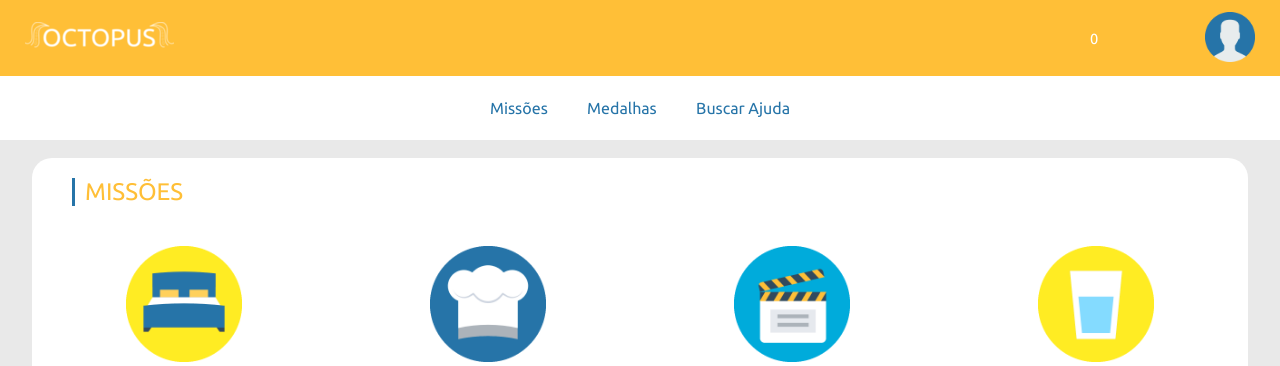
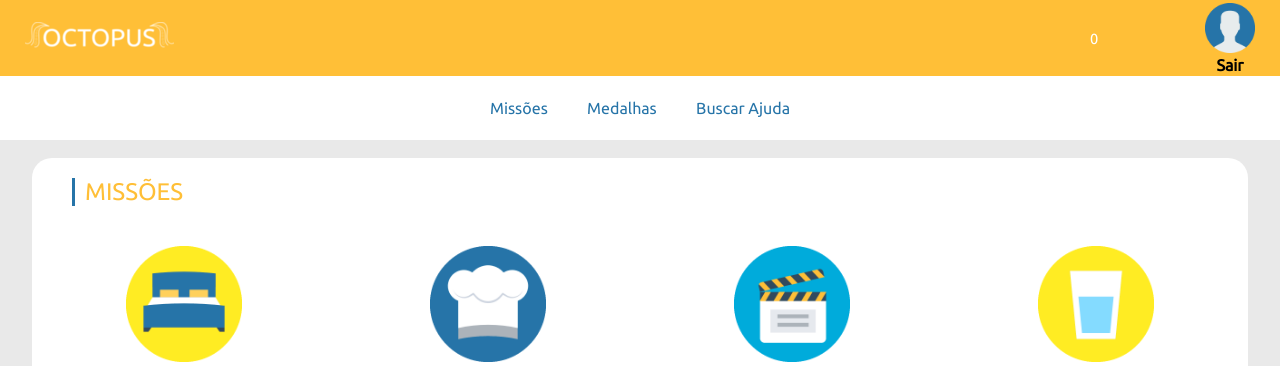
Before and after one commit to vini52/octopus-demoday, a Django app: page /octopus/user in a window 1280 px wide. Shown: the top 366 px of the page. Run offline with Django 3.2, Linux system fonts and the light colour scheme; data that the repository does not hold is empty.

Commit message:
Corrigir Logout

```diff
--- a/app/static/css/octopus.css
+++ b/app/static/css/octopus.css
@@ -32,6 +32,17 @@ nav p{
     display: flex;
     justify-content: space-between;
     width: 165px;
+}
+#sair{
+    text-decoration: none;
+    color: black;
+    font-weight: bold;
+    font-family: 'Ubuntu', sans-serif;
+}
+#bye{
+    display: flex;
+    justify-content: center;
+    align-items: center;
 }
 #nome-user{
     font-weight: bold;
--- a/app/templates/octopus.html
+++ b/app/templates/octopus.html
@@ -29,6 +29,9 @@
             </div>
             <div>
                 <img src="{% static 'icones/usuario.png' %}" alt="" id="img-user">
+                <div id="bye">
+                    <a id="sair" href="/logout/">Sair</a>
+                </div>
             </div>
         </div>
     </nav>
--- a/app/views.py
+++ b/app/views.py
@@ -1,6 +1,6 @@
 from django.shortcuts import render, redirect
 from django.views.decorators.csrf import csrf_protect
-from django.contrib.auth import authenticate, login
+from django.contrib.auth import authenticate, login, logout
 from django.contrib import messages
 from django.contrib.auth.decorators import login_required
 from django.http import HttpResponse
@@ -10,6 +10,11 @@ from app.models import Cadastro
 
 def mostrar_index(request):
     return render(request, 'index.html')
+
+def logout_user(request):
+    print(request.user)
+    logout(request)
+    return redirect('/octopus/')
 
 @csrf_protect
 @login_required(login_url='/')
--- a/octopus/urls.py
+++ b/octopus/urls.py
@@ -22,4 +22,5 @@ urlpatterns = [
     path('', views.mostrar_index),
     path('octopus/', views.mostrar_octopus),
     path('octopus/user', views.mostrar_octopus_logado),
+    path('logout/', views.logout_user),
 ]
```
